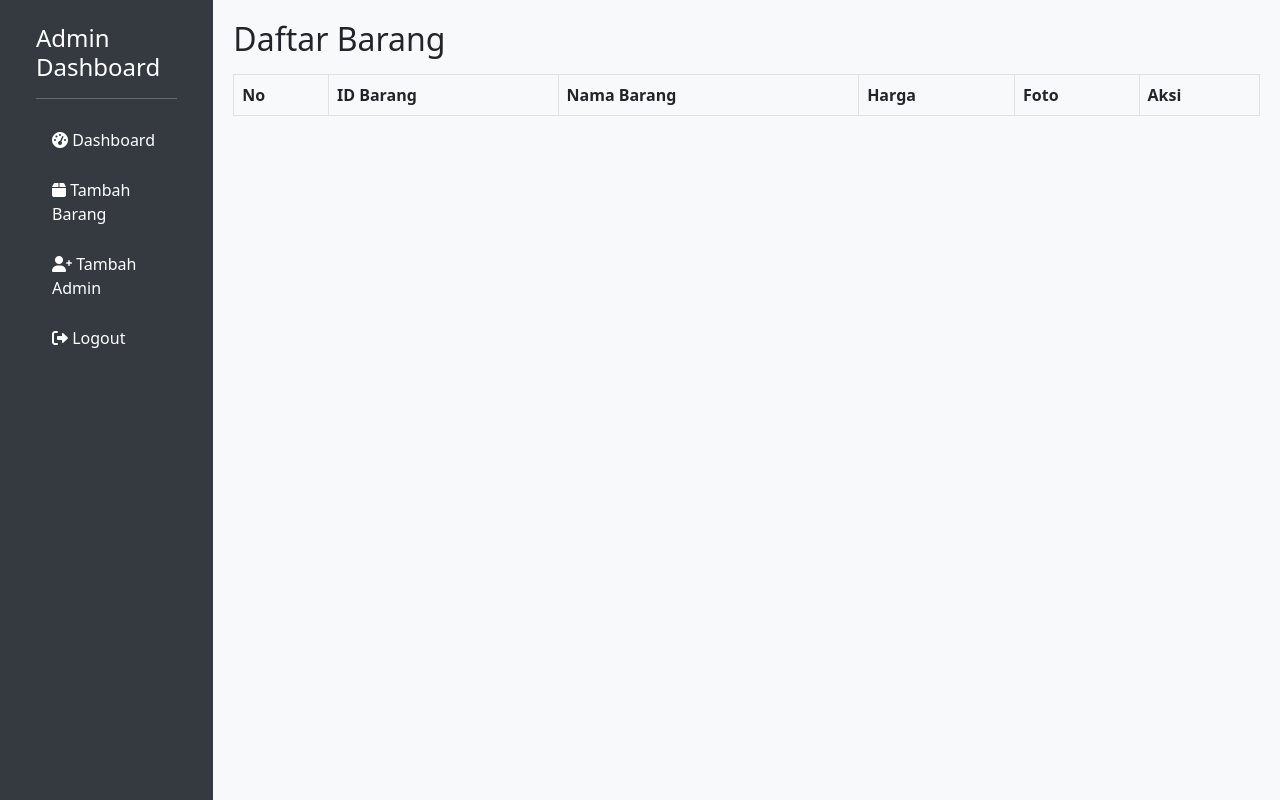
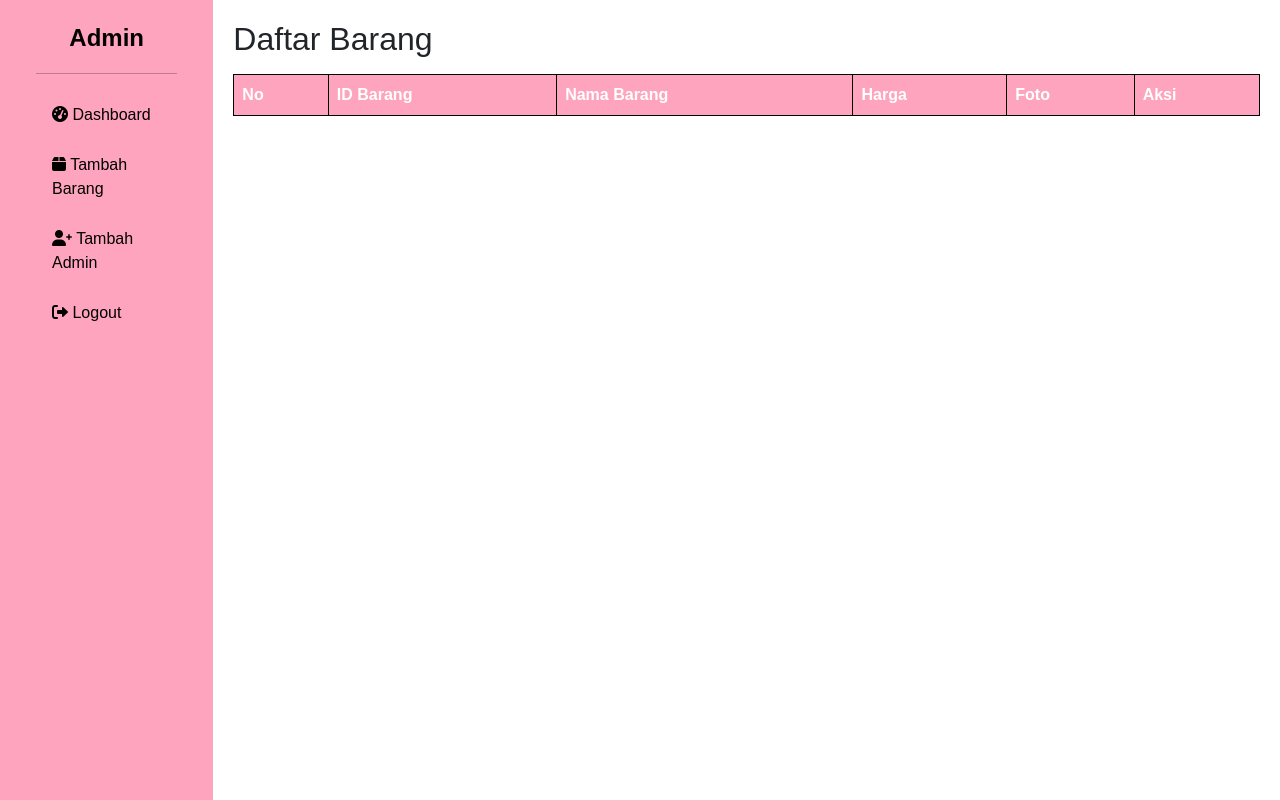
Before and after one commit to JaJett/pblflower, a PHP site: page /view/index.php in a window 1280 px wide. Run offline with PHP 8.4, Linux system fonts and the light colour scheme; the visitor is signed in with stand-in values (Sample User, id 1); data that the repository does not hold is empty.

Commit message:
update view

```diff
--- a/view/index.php
+++ b/view/index.php
@@ -22,23 +22,44 @@ $page = isset($_GET['page']) ? $_GET['page'] : 'dashboard';
     <link href="https://cdnjs.cloudflare.com/ajax/libs/font-awesome/6.0.0-beta3/css/all.min.css" rel="stylesheet">
     <style>
         body {
-            background-color: #f8f9fa;
+            justify-content: center;
+            align-items: center;
+            font-family: Arial, sans-serif;
         }
         .sidebar {
-            background-color: #343a40;
-            color: white;
+            background-color: #FFA4BF;
+            color: black;
             min-height: 100vh;
         }
+         .sidebar h4 {
+            font-weight: bold;
+            text-align: center;
+            margin-bottom: 20px;
+        }
         .sidebar .nav-link {
-            color: white;
+            color: black;
             margin: 5px 0;
         }
         .sidebar .nav-link:hover {
-            background-color: #495057;
+            background-color: white;
             border-radius: 5px;
         }
         .main-content {
             padding: 20px;
+        }
+        .table th {
+            background-color: #ffa4bf;
+            color: #fff;
+            font-weight: bold;
+        }
+        .table {
+            background-color: #fff;
+            border: black   ;
+        }
+        .table td img {
+            max-height: 100px;
+            width: 40%;
+            border-radius: 5px;
         }
     </style>
 </head>
@@ -48,7 +69,7 @@ $page = isset($_GET['page']) ? $_GET['page'] : 'dashboard';
         <!-- Sidebar untuk layar besar -->
         <nav class="col-md-2 d-none d-md-block sidebar">
             <div class="p-4">
-                <h4>Admin Dashboard</h4>
+                <h4>Admin</h4>
                 <hr>
                 <ul class="nav flex-column">
                     <li class="nav-item">
--- a/view/login.php
+++ b/view/login.php
@@ -12,7 +12,7 @@
 
     <style>
         body {
-            background: linear-gradient(to right, #6a11cb, #2575fc);
+            background: linear-gradient(to right, #FFA4BF, #659892);
             height: 100vh;
             display: flex;
             justify-content: center;
@@ -66,7 +66,7 @@
 
 <body>
     <div class="login-card">
-        <h2 class="text-center mb-4">Welcome Back</h2>
+        <h2 class="text-center mb-4">Login Admin</h2>
         <form action="../proses/proses-login.php" method="POST">
             <div class="mb-3">
                 <label for="username" class="form-label">Username</label>
```
Also changed, not shown: view/tampilan.php (deleted, +0 -87 lines).
